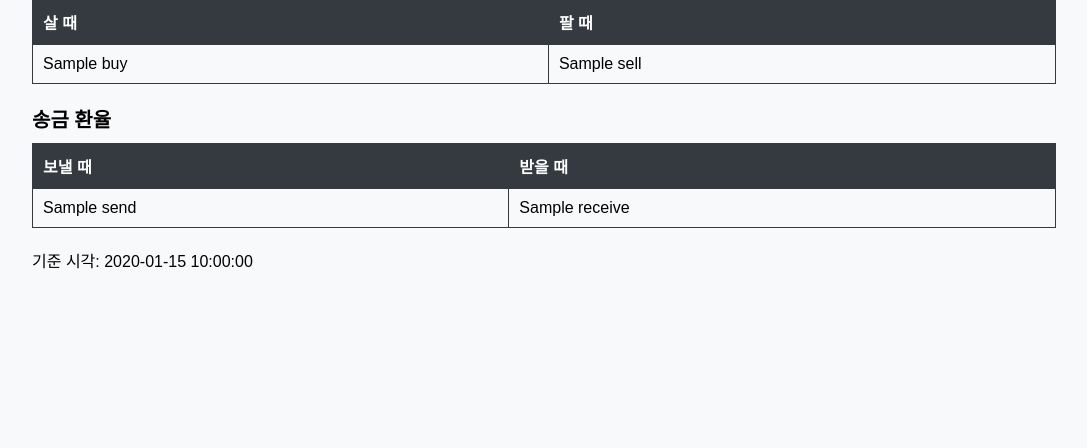
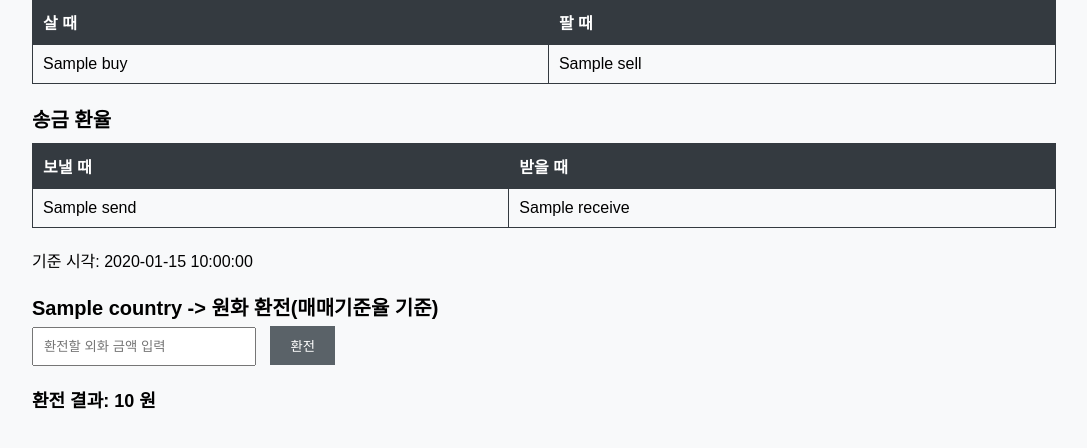
Before and after one commit to junny1117/Web-Indexing_Currency, a Flask app: template templates/currency.html in a window 1280 px wide. Shown: the part 304-752 px from the top of the page, without its empty margins (96-1183 px from the left). Run offline with Flask 3, Linux system fonts and the light colour scheme; the template is opened without the code that fills it: most values are stand-ins (such as "Sample title", 1, 10 or a date in 2020).

Commit message:
환전 기능 추가

```diff
--- a/app.py
+++ b/app.py
@@ -10,7 +10,7 @@ app = Flask(__name__)
 def index():
     return render_template('index.html')
 
-@app.route('/currency', methods=['GET'])
+@app.route('/currency', methods=['GET', 'POST'])
 def currency():
     query = request.args.get('country')
     url = 'https://search.daum.net/search?nil_suggest=btn&w=tot&DA=SBC&q=환율{}'.format(query)
@@ -39,7 +39,7 @@ def currency():
 
     app_data2 = {
         "country": country,
-        "rate": rate,
+        "rate": float(rate.replace(',', '')),
         "gap": gap,
         "gap_percent": gap_percent,
         "buy": buy,
@@ -49,9 +49,16 @@ def currency():
         "time": time_info
     }
 
+    exchanged_amount = None
+
+    if request.method == 'POST':
+        amount = float(request.form['amount'])
+        exchanged_amount = amount * app_data2["rate"]
+
     driver.quit()
 
-    return render_template('currency.html', app=app_data2)
+    return render_template('currency.html', app=app_data2, exchanged_amount=exchanged_amount)
+
 
 @app.route('/currency_all')
 def currency_all():
--- a/templates/currency.html
+++ b/templates/currency.html
@@ -103,6 +103,30 @@
         .main-button:hover {
             background-color: #4e555b;
         }
+
+        .exchange-form {
+            margin-top: 20px;
+        }
+
+        .exchange-form input {
+            padding: 10px;
+            margin-right: 10px;
+            width: 200px;
+        }
+
+        .exchange-form button {
+            padding: 10px 20px;
+            background-color: #5a6268;
+            color: white;
+            border: none;
+            cursor: pointer;
+        }
+
+        .exchange-result {
+            margin-top: 20px;
+            font-size: 18px;
+            font-weight: bold;
+        }
     </style>
 </head>
 <body>
@@ -164,6 +188,19 @@
 
         <p>기준 시각: {{ app.time }}</p>
 
+        <div class="exchange-form">
+            <h2>{{app.country}} -> 원화 환전(매매기준율 기준)</h2>
+            <form method="POST">
+                <input type="number" name="amount" placeholder="환전할 외화 금액 입력" required>
+                <button type="submit">환전</button>
+            </form>
+
+            {% if exchanged_amount %}
+            <div class="exchange-result">
+                환전 결과: {{ exchanged_amount }} 원
+            </div>
+            {% endif %}
+        </div>
     </div>
 </body>
 </html>
```
Lines whose indentation alone changed are shown as unchanged.
